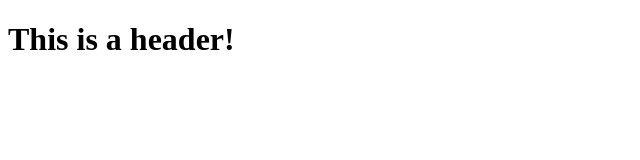
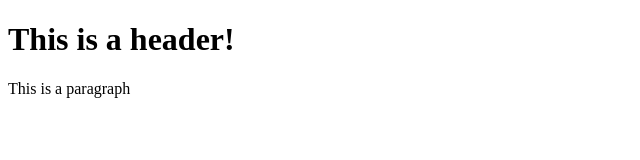
Before and after one commit to gukgurgel/fullstack-with-react-coursera, a website: page bootstrap4/index.html in a window 1280 px wide. Shown: the whole page, without its empty margins (0-640 px from the left). Drawn offline with Linux system fonts and the light colour scheme.

```diff
--- a/bootstrap4/index.html
+++ b/bootstrap4/index.html
@@ -8,5 +8,6 @@
 	<h1>
 	    This is a header!
 	</h1>
+	<p>This is a paragraph</p>
     </body>
 </html>
```
Also changed, not shown: bootstrap4/package.json (added, +16 -0 lines), 2 other files.
